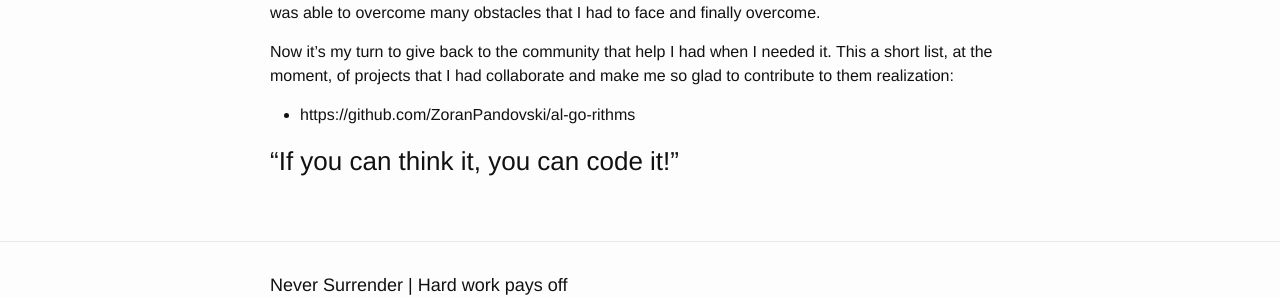
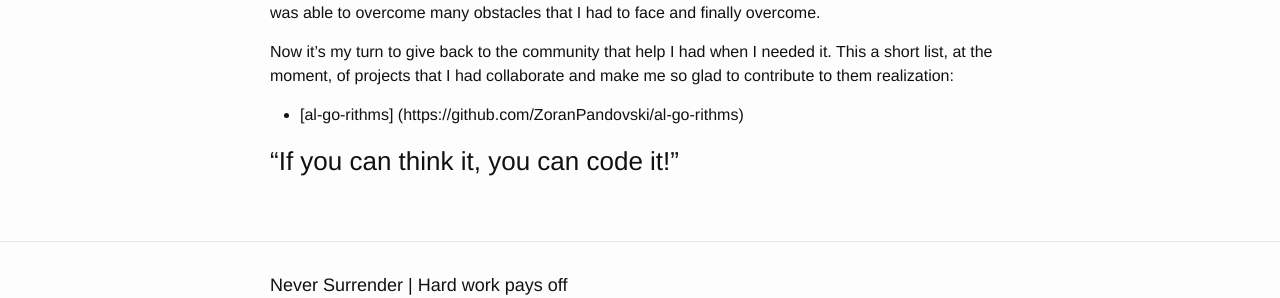
Before and after one commit to MAInformatico/MAInformatico.github.io, a Jekyll site: the page built from Free_Software.md, in a window 1280 px wide. Shown: the part 282-580 px from the top of the page. Built offline with Jekyll 4.4.1, drawn with Linux system fonts in a browser that asks for light colours.

Commit message:
Adding new post

```diff
--- a/Free_Software.md
+++ b/Free_Software.md
@@ -10,7 +10,7 @@ Thanks to the contribution of youtubers, as well as other people who released th
 
 Now it's my turn to give back to the community that help I had when I needed it. This a short list, at the moment, of projects that I had collaborate and make me so glad to contribute to them realization:
 
-* https://github.com/ZoranPandovski/al-go-rithms
+* [al-go-rithms] (https://github.com/ZoranPandovski/al-go-rithms)
 
 
 ### “If you can think it, you can code it!”
```
